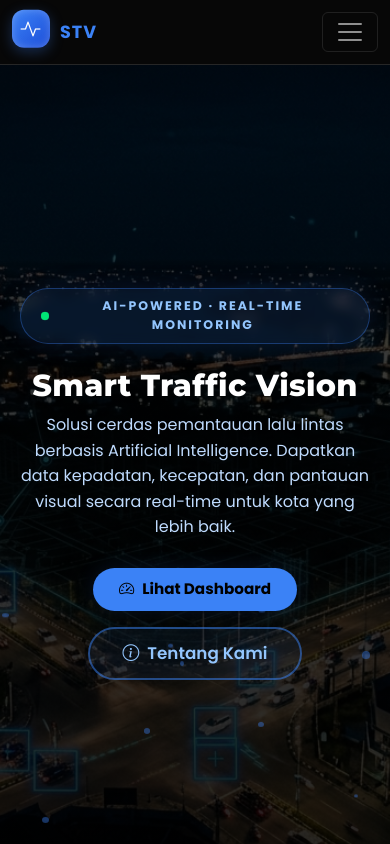
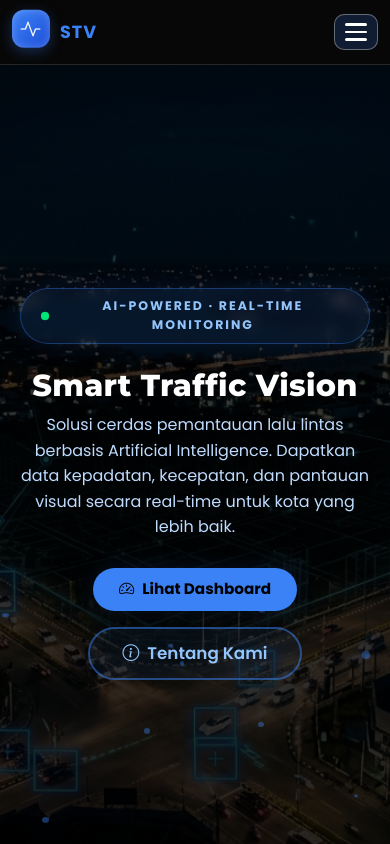
Before and after one commit to farizalfth/SmartTrafficVisionWebService, a React (Vite) app in the folder frontend/: page / in a window 390 px wide. Shown: the top 844 px of the page. Built offline with nearby package versions, Linux system fonts and the light colour scheme; no server answers; the database is empty.

Commit message:
Perbaiki hamburger mobile agar selalu tampil (garis 3 CSS murni)

```diff
--- a/frontend/src/components/Navbar.jsx
+++ b/frontend/src/components/Navbar.jsx
@@ -60,7 +60,11 @@ export default function Navbar({ admin = false }) {
           aria-expanded={open}
           onClick={() => setOpen((o) => !o)}
         >
-          {open ? <i className="bi bi-x-lg"></i> : <span className="navbar-toggler-icon"></span>}
+          <span className="hamb-ico" aria-hidden="true">
+            <span className="hamb-bar"></span>
+            <span className="hamb-bar"></span>
+            <span className="hamb-bar"></span>
+          </span>
         </button>
         <div className={`collapse navbar-collapse justify-content-end${open ? " show" : ""}`} id="navbarNav">
           <ul className="navbar-nav align-items-center" onClick={close}>
--- a/frontend/src/index.css
+++ b/frontend/src/index.css
@@ -67,6 +67,51 @@ a {
   backdrop-filter: blur(10px);
   border-bottom: 1px solid var(--border-color);
   padding: 12px 0;
+}
+/* Hamburger (garis 3) — murni CSS agar selalu tergambar di HP, tanpa icon font/gambar */
+.navbar-toggler {
+  border: 1px solid rgba(255, 255, 255, 0.35);
+  border-radius: 10px;
+  padding: 8px 10px;
+  background: rgba(59, 130, 246, 0.18);
+  display: inline-flex;
+  align-items: center;
+  justify-content: center;
+  z-index: 1060;
+  transition: background 0.3s, border-color 0.3s;
+}
+.navbar-toggler:hover,
+.navbar-toggler.open {
+  background: rgba(59, 130, 246, 0.32);
+  border-color: rgba(255, 255, 255, 0.45);
+}
+.navbar-toggler:focus {
+  box-shadow: 0 0 0 3px rgba(59, 130, 246, 0.35);
+  outline: none;
+}
+.hamb-ico {
+  display: flex;
+  flex-direction: column;
+  gap: 5px;
+  width: 22px;
+}
+.hamb-bar {
+  display: block;
+  width: 100%;
+  height: 2.5px;
+  border-radius: 3px;
+  background: #fff;
+  transition: transform 0.3s ease, opacity 0.3s ease;
+}
+.navbar-toggler.open .hamb-bar:nth-child(1) { transform: translateY(7.5px) rotate(45deg); }
+.navbar-toggler.open .hamb-bar:nth-child(2) { opacity: 0; }
+.navbar-toggler.open .hamb-bar:nth-child(3) { transform: translateY(-7.5px) rotate(-45deg); }
+@media (max-width: 991.98px) {
+  .navbar-toggler {
+    display: inline-flex !important;
+    visibility: visible;
+    opacity: 1;
+  }
 }
 .navbar-brand {
   font-weight: 700;
@@ -1578,13 +1623,7 @@ footer {
     z-index: 1051;
   }
   .navbar-toggler.open {
-    border-color: rgba(255, 255, 255, 0.25);
-  }
-  .navbar-toggler.open i {
-    font-size: 1.7rem;
-    color: #fff;
-    line-height: 1;
-    display: block;
+    border-color: rgba(255, 255, 255, 0.45);
   }
   .navbar-collapse {
     position: absolute;
```
